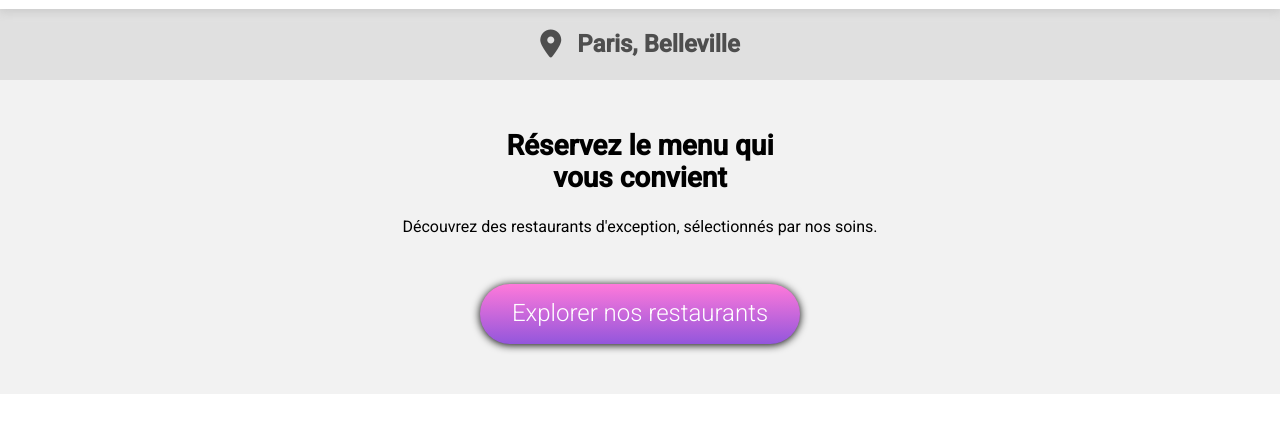
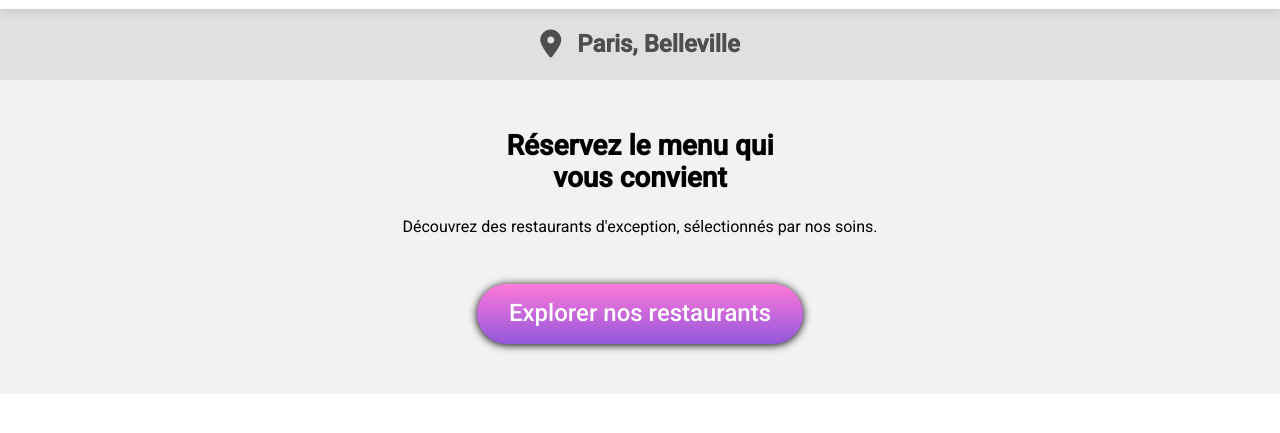
Before and after one commit to killiadmin/Ohmyfood, a website: page index.html in a window 1280 px wide. Shown: the part 87-520 px from the top of the page. Drawn offline with Linux system fonts and the light colour scheme; a web font is replaced by a local one.

Commit message:
add package json and sass

```diff
--- a/sass/style.scss
+++ b/sass/style.scss
@@ -60,7 +60,7 @@ main {
         button{
             color: #fff;
             background-image: linear-gradient(to top, $color-primary, $color-secondary);
-            font-weight: 300;
+            font-weight: 500;
             font-size: 24px;
             padding: 16px 32px;
             border: none;
```
Also changed, not shown: package.json (added, +22 -0 lines), style.css, 2 other files.
